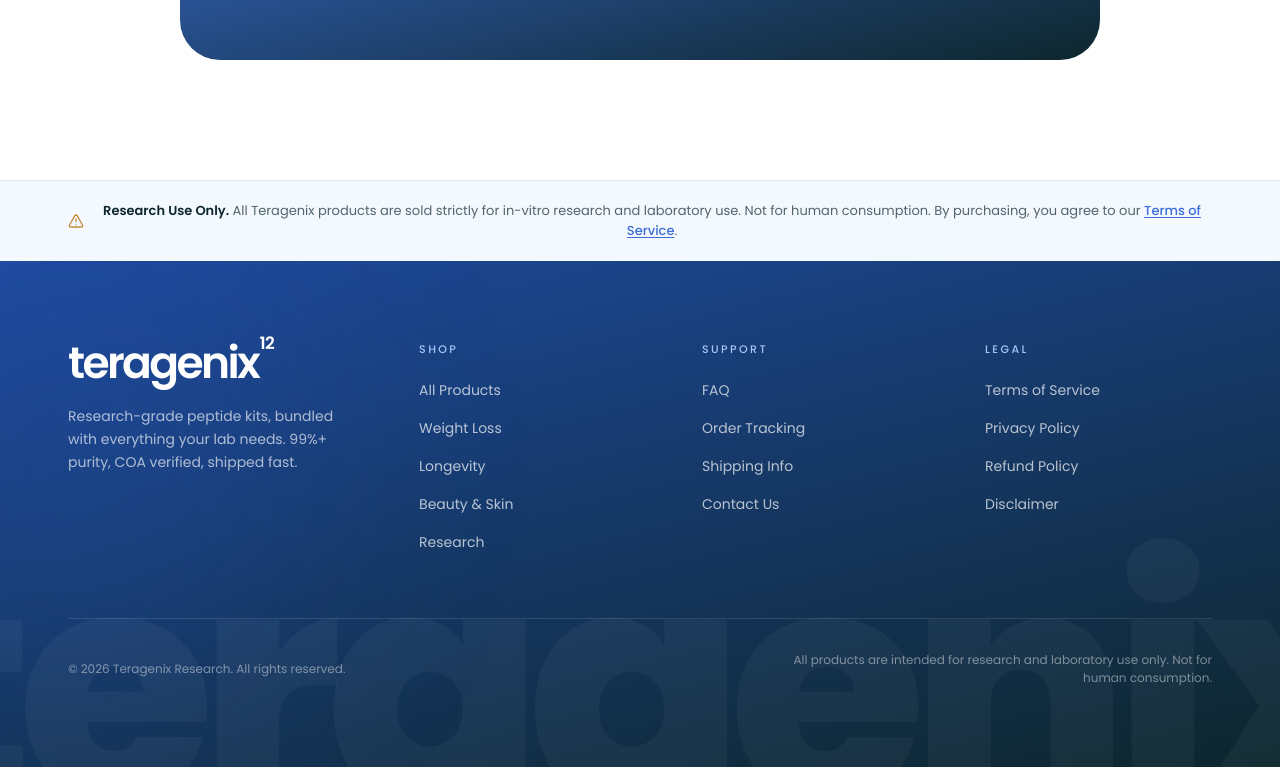
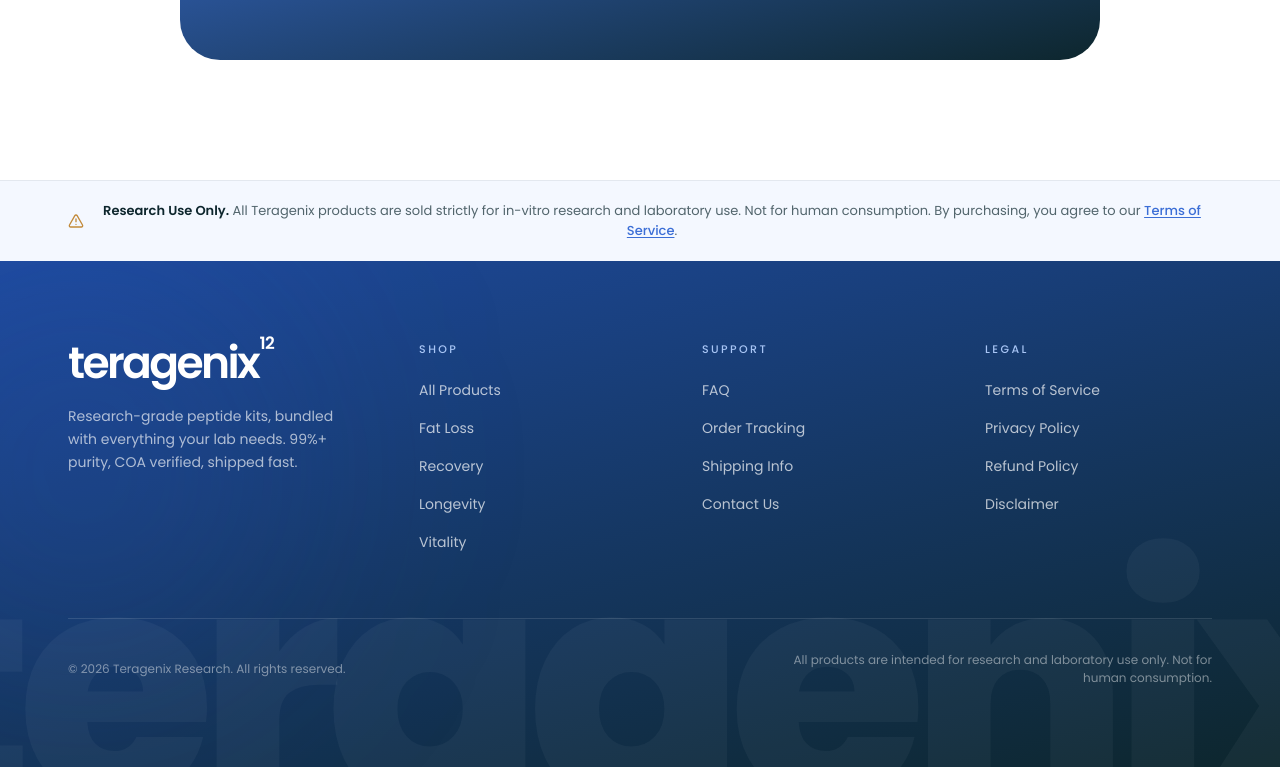
Before and after one commit to sethschnrt/teragenix, a Next.js app: page / in a window 1280 px wide. Shown: the part 6251-7018 px from the top of the page. Built offline with nearby package versions, Linux system fonts and the light colour scheme.

Commit message:
refactor(shop): unify home and catalog categories

```diff
--- a/src/app/page.tsx
+++ b/src/app/page.tsx
@@ -40,7 +40,7 @@ export default function Home() {
         ]}
         cardTitle="Everything you need — included:"
         ctaLabel="Shop metabolic kits"
-        ctaHref="/shop?category=metabolic"
+        ctaHref="/shop?category=fat-loss"
         image1="/images/generated/refresh-v1/metabolic-hero-tight.png"
         image2="/images/generated/lifestyle-v1/metabolic-2-couple-walking.png"
         image3="/images/generated/lifestyle-v1/metabolic-3-family-dinner.png"
--- a/src/app/shop/[slug]/product-detail.tsx
+++ b/src/app/shop/[slug]/product-detail.tsx
@@ -6,7 +6,6 @@ import { Badge } from "@/components/ui/badge";
 import { ShoppingCart, ArrowLeft, ArrowUpRight, Check, ChevronRight } from "lucide-react";
 import { Footer } from "@/components/footer";
 import type { Product } from "@/data/products";
-import { getHeroCategoryLabel } from "@/data/products";
 
 const BASE_PATH = process.env.NODE_ENV === "production" ? "/teragenix" : "";
 
@@ -55,7 +54,7 @@ export function ProductDetail({ product, relatedProducts }: ProductDetailProps)
             {/* Right — Info */}
             <div className="flex flex-col">
               <p className="text-sm font-medium text-[#4A90D9] uppercase tracking-wider">
-                {getHeroCategoryLabel(product.category)}
+                {product.heroCategory}
               </p>
               <h1 className="mt-2 text-3xl font-bold tracking-tight text-[#1a2a3a] dark:text-white sm:text-4xl">
                 {product.name}
@@ -169,7 +168,7 @@ export function ProductDetail({ product, relatedProducts }: ProductDetailProps)
                     <div className="flex flex-col flex-1 px-4 pt-3 pb-4 gap-2">
                       <div>
                         <p className="text-xs font-medium text-[#4A90D9] uppercase tracking-wider">
-                          {getHeroCategoryLabel(rp.category)}
+                          {rp.heroCategory}
                         </p>
                         <h3 className="text-sm sm:text-base font-semibold text-foreground leading-tight mt-1">
                           {rp.name}
--- a/src/components/featured-products.tsx
+++ b/src/components/featured-products.tsx
@@ -2,7 +2,7 @@
 
 import Link from "next/link";
 import { ArrowUpRight } from "lucide-react";
-import { featuredProducts, getHeroCategoryLabel } from "@/data/products";
+import { featuredProducts } from "@/data/products";
 
 const BASE_PATH = process.env.NODE_ENV === "production" ? "/teragenix" : "";
 
@@ -79,7 +79,7 @@ export function FeaturedProducts() {
                   )}
 
                   <span className="absolute bottom-4 left-4 rounded-full border border-white/18 bg-white/10 px-2.5 py-1 font-sans text-[9px] font-medium tracking-[0.2em] text-white/88 backdrop-blur">
-                    {getHeroCategoryLabel(product.category).toUpperCase()}
+                    {product.heroCategory.toUpperCase()}
                   </span>
 
                   <div
--- a/src/components/footer.tsx
+++ b/src/components/footer.tsx
@@ -4,10 +4,10 @@ import Link from "next/link";
 const footerLinks = {
   Shop: [
     { label: "All Products", href: "/shop" },
-    { label: "Weight Loss", href: "/shop?category=metabolic" },
+    { label: "Fat Loss", href: "/shop?category=fat-loss" },
+    { label: "Recovery", href: "/shop?category=recovery" },
     { label: "Longevity", href: "/shop?category=longevity" },
-    { label: "Beauty & Skin", href: "/shop?category=beauty" },
-    { label: "Research", href: "/shop?category=research" },
+    { label: "Vitality", href: "/shop?category=vitality" },
   ],
   Support: [
     { label: "FAQ", href: "/faq" },
--- a/src/components/hero.tsx
+++ b/src/components/hero.tsx
@@ -17,7 +17,7 @@ type HeroTile = {
 const heroTiles: HeroTile[] = [
   {
     title: "Fat Loss",
-    href: "/shop?category=metabolic",
+    href: "/shop?category=fat-loss",
     image: "/images/generated/life-benefits-v13-cutout/confidence-jeans-belt.png",
     desktopImage: "/images/generated/life-benefits-v13-cutout/confidence-jeans-belt-desktop-bottom.png",
     tone: "#f1f8f2",
@@ -28,7 +28,7 @@ const heroTiles: HeroTile[] = [
   },
   {
     title: "Recovery",
-    href: "/shop?category=longevity",
+    href: "/shop?category=recovery",
     image: "/images/generated/hero-cards-v2-cutout/recovery-man-31.png",
     tone: "#f4f7fa",
     mobileImageAlign: "bottom",
@@ -38,7 +38,7 @@ const heroTiles: HeroTile[] = [
   },
   {
     title: "Longevity",
-    href: "/shop",
+    href: "/shop?category=longevity",
     image: "/images/generated/hero-cards-v9-cutout/woman-47-cream-seated.png",
     tone: "#fbf6f0",
     mobileImageAlign: "bottom",
@@ -48,7 +48,7 @@ const heroTiles: HeroTile[] = [
   },
   {
     title: "Vitality",
-    href: "/shop?category=research",
+    href: "/shop?category=vitality",
     image: "/images/generated/life-benefits-v13-cutout/active-life-pickleball-centered.png",
     desktopImage: "/images/generated/life-benefits-v13-cutout/active-life-pickleball-desktop-bottom.png",
     tone: "#eff6f2",
--- a/src/data/products.ts
+++ b/src/data/products.ts
@@ -2,6 +2,7 @@ export interface Product {
   slug: string;
   name: string;
   category: string;
+  heroCategory: "Fat Loss" | "Recovery" | "Longevity" | "Vitality";
   price: number;
   originalPrice: number;
   description: string;
@@ -19,18 +20,16 @@ export interface Product {
   relatedProductSlugs: string[];
 }
 
-const heroCategoryLabels: Record<string, string> = {
-  Metabolic: "Fat Loss",
-  Longevity: "Recovery",
-  Beauty: "Longevity",
-  Research: "Vitality",
-};
+export const shopCategories = ["All", "Fat Loss", "Recovery", "Longevity", "Vitality"] as const;
+
+export type ShopCategory = (typeof shopCategories)[number];
 
 export const products: Product[] = [
   {
     slug: "retatrutide",
     name: "Retatrutide Research Kit",
     category: "Metabolic",
+    heroCategory: "Fat Loss",
     price: 189.99,
     originalPrice: 239.99,
     description:
@@ -59,6 +58,7 @@ export const products: Product[] = [
     slug: "tesamorelin",
     name: "Tesamorelin Research Kit",
     category: "Metabolic",
+    heroCategory: "Fat Loss",
     price: 149.99,
     originalPrice: 189.99,
     description:
@@ -87,6 +87,7 @@ export const products: Product[] = [
     slug: "melanotan-ii",
     name: "Melanotan II Research Kit",
     category: "Research",
+    heroCategory: "Vitality",
     price: 79.99,
     originalPrice: 99.99,
     description:
@@ -115,6 +116,7 @@ export const products: Product[] = [
     slug: "glow-70",
     name: "Glow 70 Research Kit",
     category: "Beauty",
+    heroCategory: "Longevity",
     price: 119.99,
     originalPrice: 149.99,
     description:
@@ -143,6 +145,7 @@ export const products: Product[] = [
     slug: "glutathione",
     name: "Glutathione Research Kit",
     category: "Beauty",
+    heroCategory: "Recovery",
     price: 69.99,
     originalPrice: 89.99,
     description:
@@ -170,30 +173,22 @@ export const products: Product[] = [
 /** Products with badges — used on the homepage featured section */
 export const featuredProducts = products.filter((p) => p.badge);
 
-/** All unique categories */
-export const categories = ["All", "Metabolic", "Research", "Beauty", "Bundles"] as const;
-
-export type Category = (typeof categories)[number];
-
-export function getHeroCategoryLabel(category: string): string {
-  return heroCategoryLabels[category] ?? category;
-}
-
-const categoryParamMap: Record<string, Category> = {
+const categoryParamMap: Record<string, ShopCategory> = {
   all: "All",
-  metabolic: "Metabolic",
-  research: "Research",
-  beauty: "Beauty",
-  bundles: "Bundles",
-  "fat-loss": "Metabolic",
-  fatloss: "Metabolic",
-  "weight-loss": "Metabolic",
-  vitality: "Research",
-  longevity: "Beauty",
-  "beauty-skin": "Beauty",
+  metabolic: "Fat Loss",
+  research: "Vitality",
+  beauty: "Longevity",
+  bundles: "All",
+  "fat-loss": "Fat Loss",
+  fatloss: "Fat Loss",
+  "weight-loss": "Fat Loss",
+  recovery: "Recovery",
+  longevity: "Longevity",
+  vitality: "Vitality",
+  "beauty-skin": "Longevity",
 };
 
-export function normalizeCategoryParam(category: string | null): Category | undefined {
+export function normalizeCategoryParam(category: string | null): ShopCategory | undefined {
   if (!category) return undefined;
 
   return categoryParamMap[category.trim().toLowerCase()];
@@ -204,9 +199,8 @@ export function getProductBySlug(slug: string): Product | undefined {
   return products.find((p) => p.slug === slug);
 }
 
-/** Get products by category */
-export function getProductsByCategory(category: Category): Product[] {
+/** Get products by public-facing shop category */
+export function getProductsByCategory(category: ShopCategory): Product[] {
   if (category === "All") return products;
-  if (category === "Bundles") return products.filter((p) => p.name.toLowerCase().includes("stack") || p.name.toLowerCase().includes("bundle"));
-  return products.filter((p) => p.category === category);
+  return products.filter((p) => p.heroCategory === category);
 }
```
Also changed, not shown: src/app/shop/page.tsx (+5 -13 lines).
